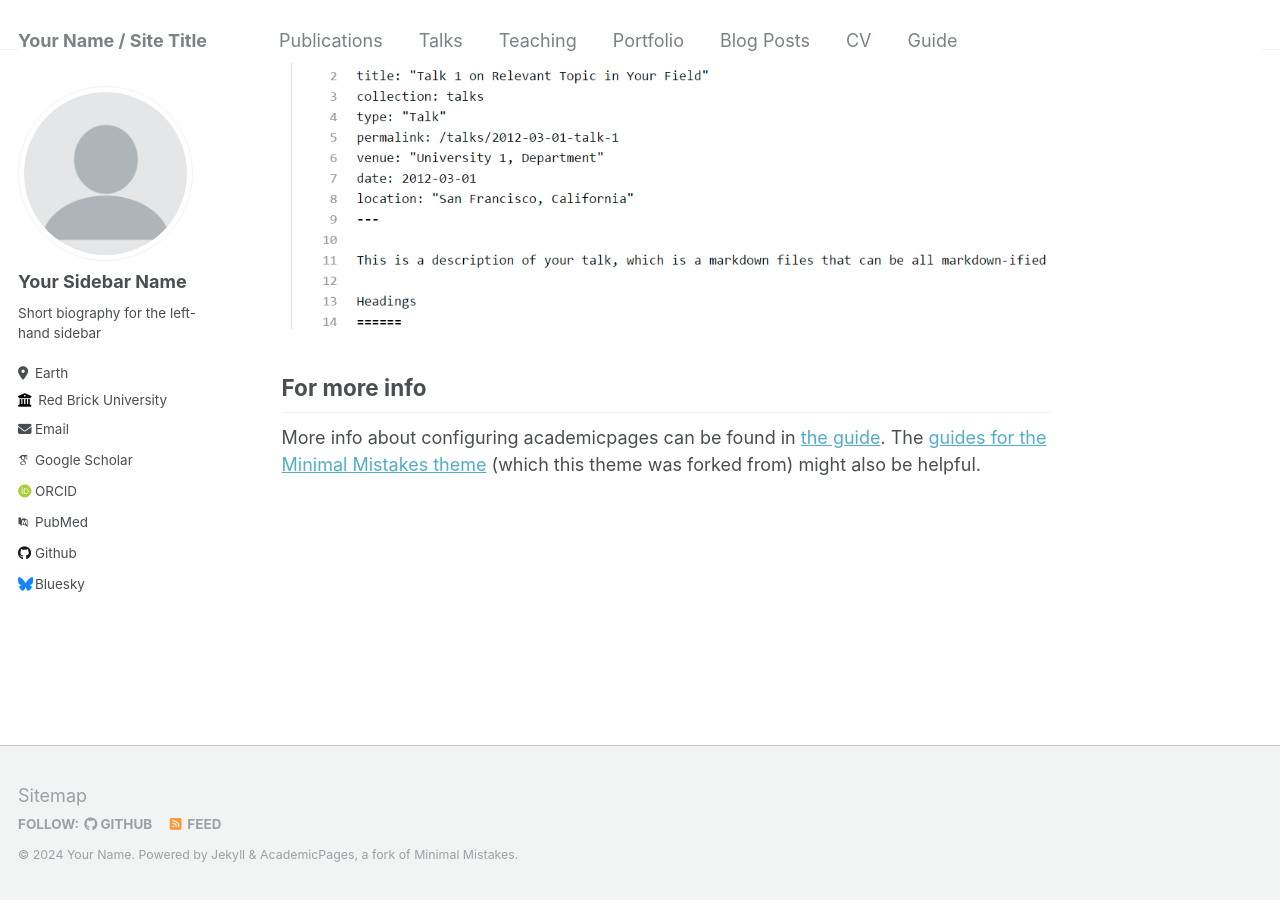
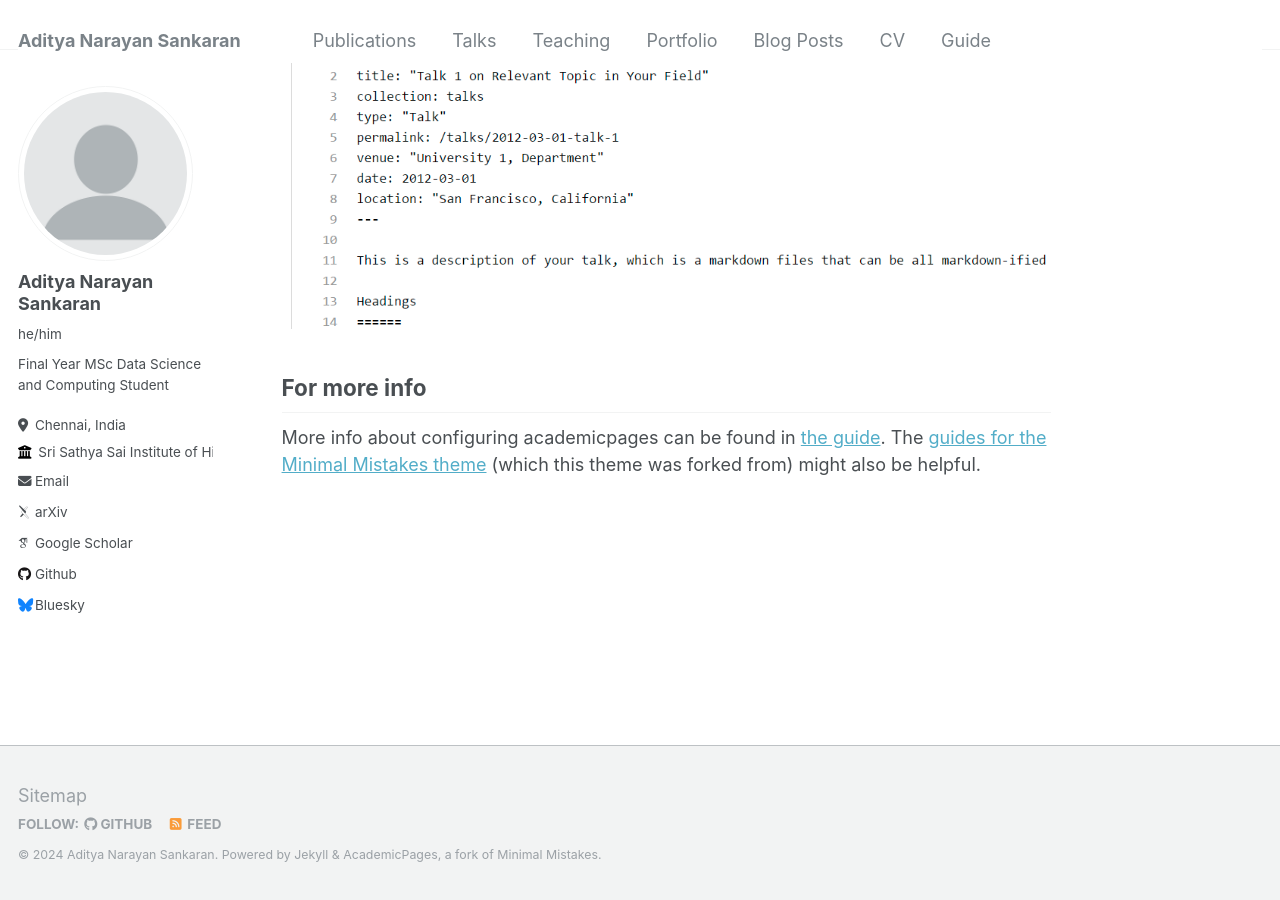
Before and after one commit to callmesanfornow/callmesanfornow.github.io, a Jekyll site: the page built from _pages/about.md, in a window 1280 px wide and 900 px high, scrolled down 2640 px. Built offline with Jekyll 4.4.1, drawn with Linux system fonts in a browser that asks for light colours; some web fonts are replaced.

Commit message:
Update _config.yml

```diff
--- a/_config.yml
+++ b/_config.yml
@@ -8,13 +8,13 @@
 
 # Basic Site Settings
 locale                   : "en-US"
-title                    : "Your Name / Site Title"
+title                    : "Aditya Narayan Sankaran"
 title_separator          : "-"
-name                     : &name "Your Name"
-description              : &description "personal description"
-url                      : https://academicpages.github.io # the base hostname & protocol for your site e.g. "https://mmistakes.github.io"
+name                     : &name "Aditya Narayan Sankaran"
+description              : &description "Final Year MSc Data Science and Computing Student"
+url                      : https://callmesanfornow.github.io # the base hostname & protocol for your site e.g. "https://mmistakes.github.io"
 baseurl                  : "" # the subpath of your site, e.g. "/blog"
-repository               : "academicpages/academicpages.github.io"
+repository               : "callmesanfornow/callmesanfornow.github.io"
 
 # Site Author - The following control what appear as part of the author content on the side bar.
 #               If a field is blank the icon and link will not appear, otherwise it will be shown.
@@ -22,32 +22,32 @@ repository               : "academicpages/academicpages.github.io"
 author:
   # Biographic information
   avatar           : "profile.png"
-  name             : "Your Sidebar Name"
-  pronouns         : # example: "she/her"
-  bio              : "Short biography for the left-hand sidebar"
-  location         : "Earth"
-  employer         : "Red Brick University"
+  name             : "Aditya Narayan Sankaran"
+  pronouns         : "he/him"
+  bio              : "Final Year MSc Data Science and Computing Student"
+  location         : "Chennai, India"
+  employer         : "Sri Sathya Sai Institute of Higher Learning, Muddenahalli Campus"
   uri              : # URL
-  email            : "none@example.org"
+  email            : "adityanarayan.san@gmail.com"
 
   # Academic websites
-  arxiv            : # URL - Update with the correct link to your profile
-  googlescholar    : "https://scholar.google.com/citations?user=PS_CX0AAAAAJ"
+  arxiv            : "https://arxiv.org/search/cs?searchtype=author&query=Sankaran,+A+N"
+  googlescholar    : "https://scholar.google.com/citations?user=r0JrmtMAAAAJ&hl=en"
   impactstory      : # URL
-  orcid            : "http://orcid.org/yourorcidurl"
-  pubmed           : "https://www.ncbi.nlm.nih.gov/pubmed/?term=john+snow"
+  orcid            : #"http://orcid.org/yourorcidurl"
+  pubmed           : #"https://www.ncbi.nlm.nih.gov/pubmed/?term=john+snow"
   researchgate     : # URL
 
   # Repositories and software development
   bitbucket        : # Username - Update with your username on the site
   codepen          : # Username
   dribbble         : # Username
-  github           : "academicpages"
+  github           : "callmesanfornow"
   kaggle           : # Username
   stackoverflow    : # User number or user number and name (i.e., use "1" or "1/jeff-atwood")
 
   # Social media
-  bluesky          : "bsky.app" # Replace this with you Bluesky username
+  bluesky          : "idkwia" # Replace this with you Bluesky username
   facebook         : # Username
   flickr           : # Username
   foursquare       : # Username
```
